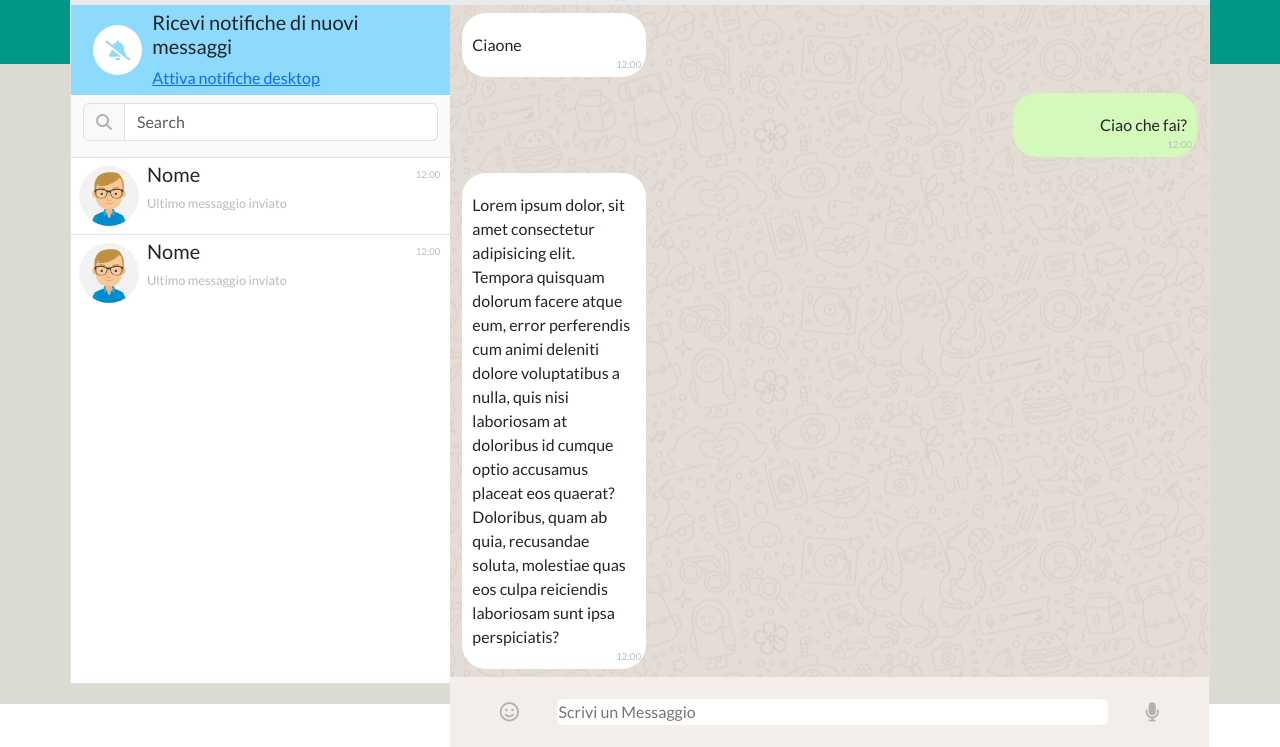
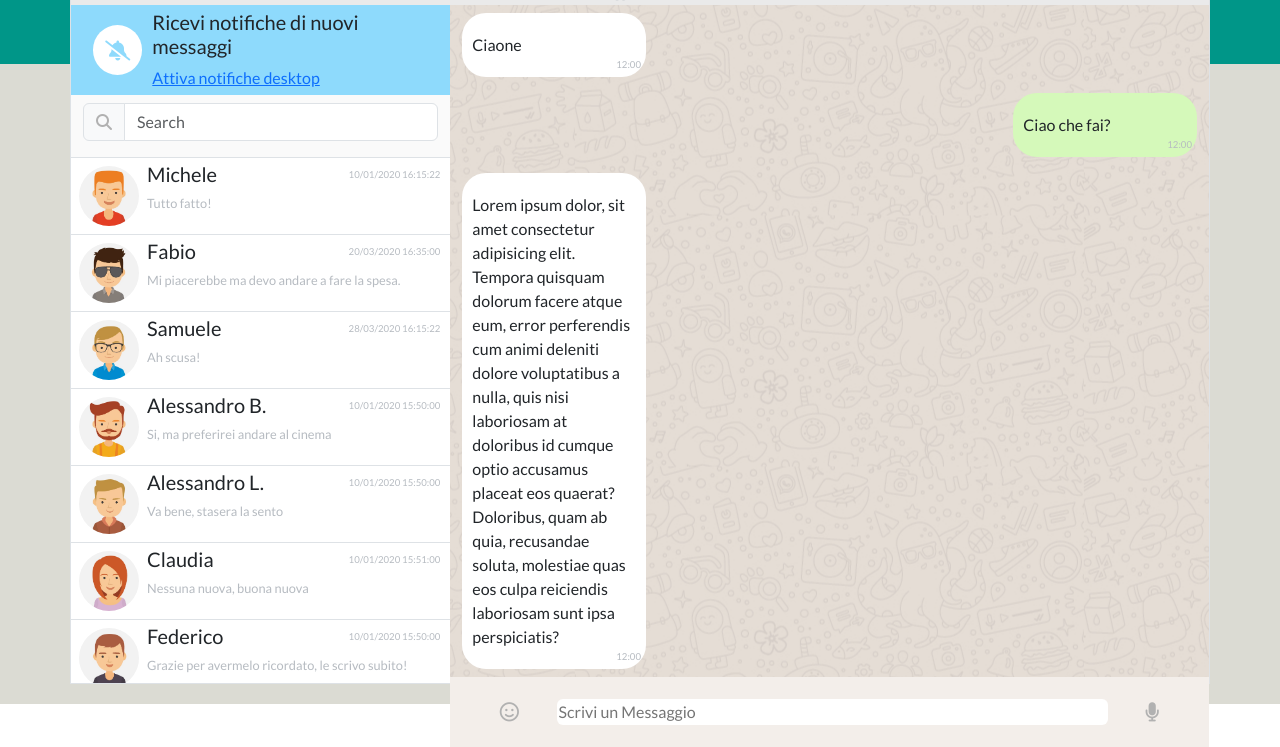
Before and after one commit to MaxPredathor/vue-boolzapp, a plain HTML site: page index.html in a window 1280 px wide. Shown: the part 96-843 px from the top of the page. Drawn offline with nearby package versions, Linux system fonts and the light colour scheme.

Commit message:
added dynamic contacts

```diff
--- a/css/style.css
+++ b/css/style.css
@@ -136,6 +136,7 @@ body {
     background-color: var(--color-sent-message);
     border-radius: 1.5em;
     padding: 20px 10px;
+    text-align: left;
 }
 
 .received {
--- a/index.html
+++ b/index.html
@@ -60,25 +60,16 @@
                             </div>
                         </div>
                         <div class="col-12 flex-grow-1 overflow-y-auto h0 reset-padding">
-                            <div class="contatto d-flex position-relative border-top">
+                            <div class="contatto d-flex position-relative border-top"
+                                v-for="(contact, index) in contacts">
                                 <div class="rounded-circle overflow-hidden my-2 mx-2">
-                                    <img class="contact-img" src="img/avatar_3.jpg" alt="">
+                                    <img class="contact-img" :src="contact.avatar" alt="">
                                 </div>
                                 <div class="d-flex flex-column justify-content-center">
-                                    <h5>Nome</h5>
-                                    <p class="last-message">Ultimo messaggio inviato</p>
-                                    <p class="ora-messaggio">12:00</p>
-                                </div>
-
-                            </div>
-                            <div class="contatto d-flex position-relative border-top">
-                                <div class="rounded-circle overflow-hidden my-2 mx-2">
-                                    <img class="contact-img" src="img/avatar_3.jpg" alt="">
-                                </div>
-                                <div class="d-flex flex-column justify-content-center">
-                                    <h5>Nome</h5>
-                                    <p class="last-message">Ultimo messaggio inviato</p>
-                                    <p class="ora-messaggio">12:00</p>
+                                    <h5>{{contact.name}}</h5>
+                                    <p class="last-message">{{contact.messages[contact.messages.length - 1].message}}
+                                    </p>
+                                    <p class="ora-messaggio">{{contact.messages[contact.messages.length - 1].date}}</p>
                                 </div>
 
                             </div>
--- a/js/data.js
+++ b/js/data.js
@@ -2,7 +2,7 @@ export const contactsList = [
   {
     id: 1,
     name: "Michele",
-    avatar: "./img/avatar_1.jpg",
+    avatar: "img/avatar_1.jpg",
     visible: true,
     messages: [
       {
```
